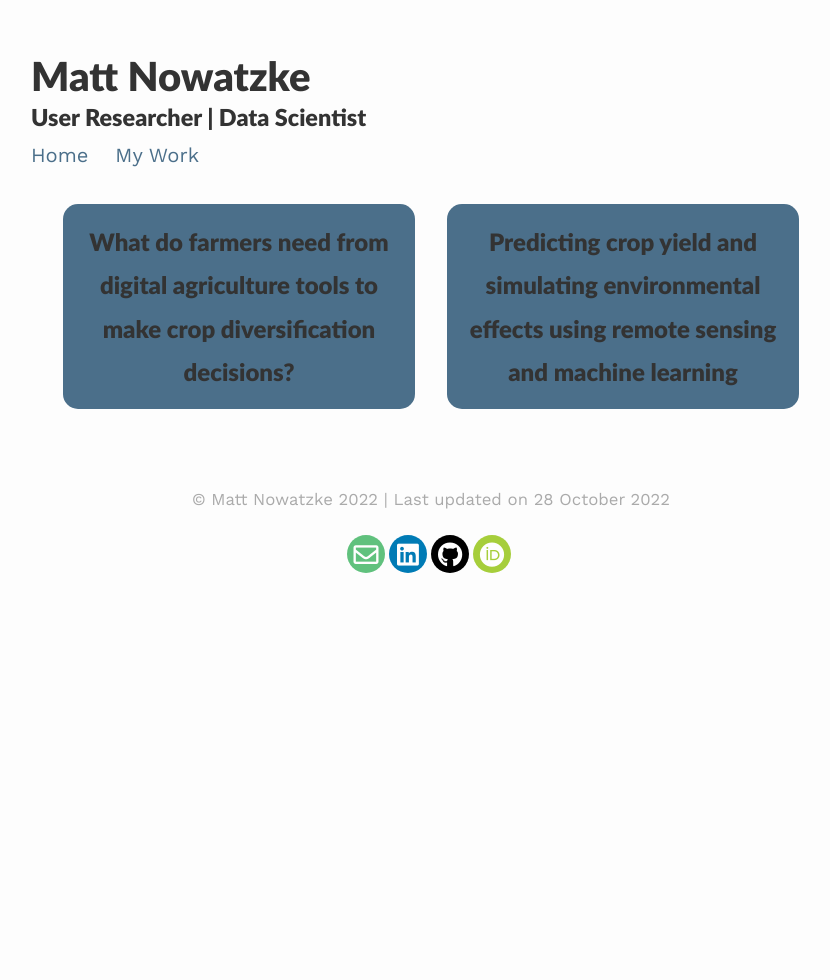
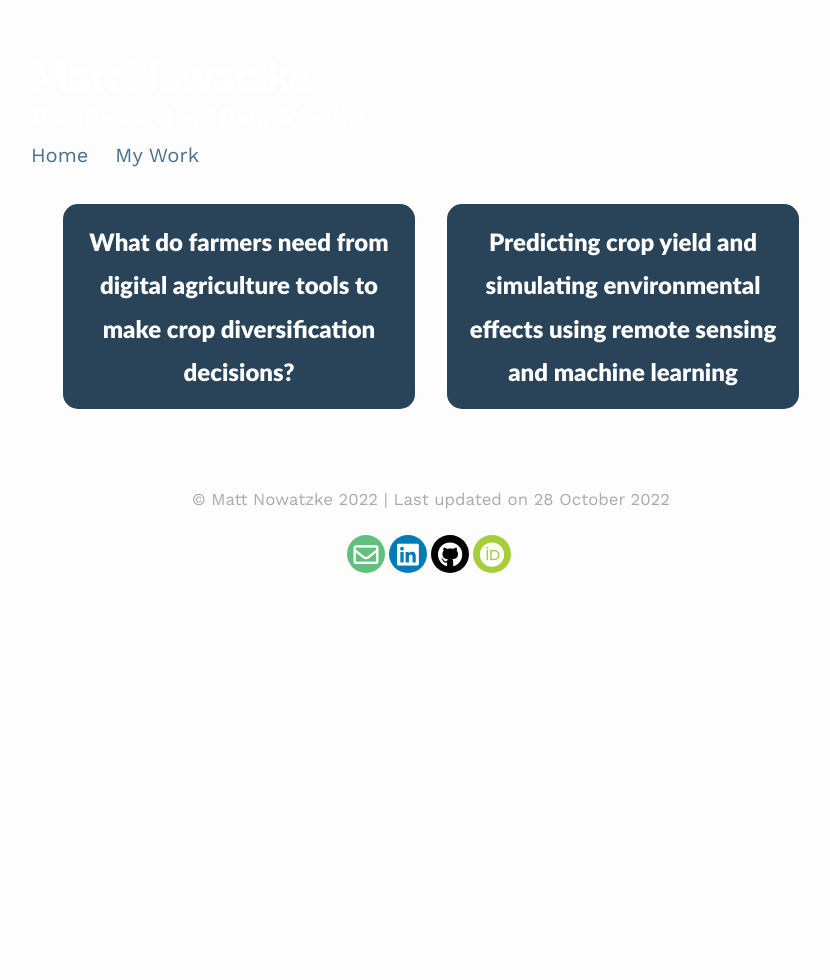
Before and after one commit to mnowatzke/mnowatzke.github.io, a Jekyll site: the page built from _pages/projects.md, in a window 1280 px wide. Shown: the whole page, without its empty margins (209-1039 px from the left). Built offline with Jekyll 4.4.1, drawn with Linux system fonts in a browser that asks for light colours; nearby versions of some CDN libraries.

Commit message:
Update variables.scss

```diff
--- a/assets/css/_sass/variables.scss
+++ b/assets/css/_sass/variables.scss
@@ -12,8 +12,8 @@ $brand-color:      #4B6F8A;
 
 // Color scheme for light
 $body-bg: #fdfdfd;
-$projectbox: #4B6F8A;
-$text-color: #333;
+$projectbox: #294458;
+$text-color: #fff;
 
 // Color scheme for dark modes
 $body-bg-dark: #061725;
```
